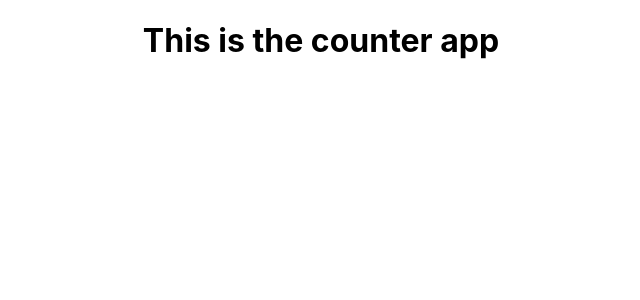
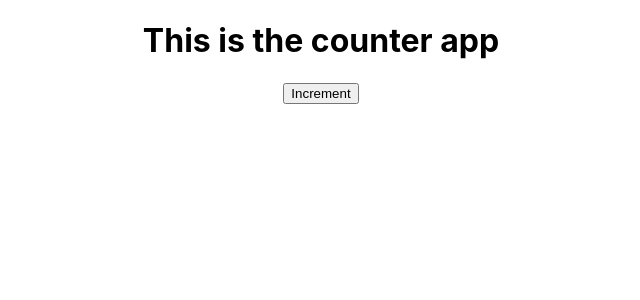
Before and after one commit to abongsjoel/react-typescript-jest-enzyme, a React (Create React App) app: page / in a window 1280 px wide. Shown: the top 300 px of the page, without its empty margins (319-959 px from the left). Built offline with nearby package versions, Linux system fonts and the light colour scheme.

Commit message:
Second test pasts

```diff
--- a/src/App.tsx
+++ b/src/App.tsx
@@ -6,6 +6,7 @@ function App() {
   return (
     <div className="App">
       <h1>This is the counter app</h1>
+      <button id="increment-btn">Increment</button>
     </div>
   );
 }
```
Also changed, not shown: 1 other file (tests, documents, lock files or other folders).
